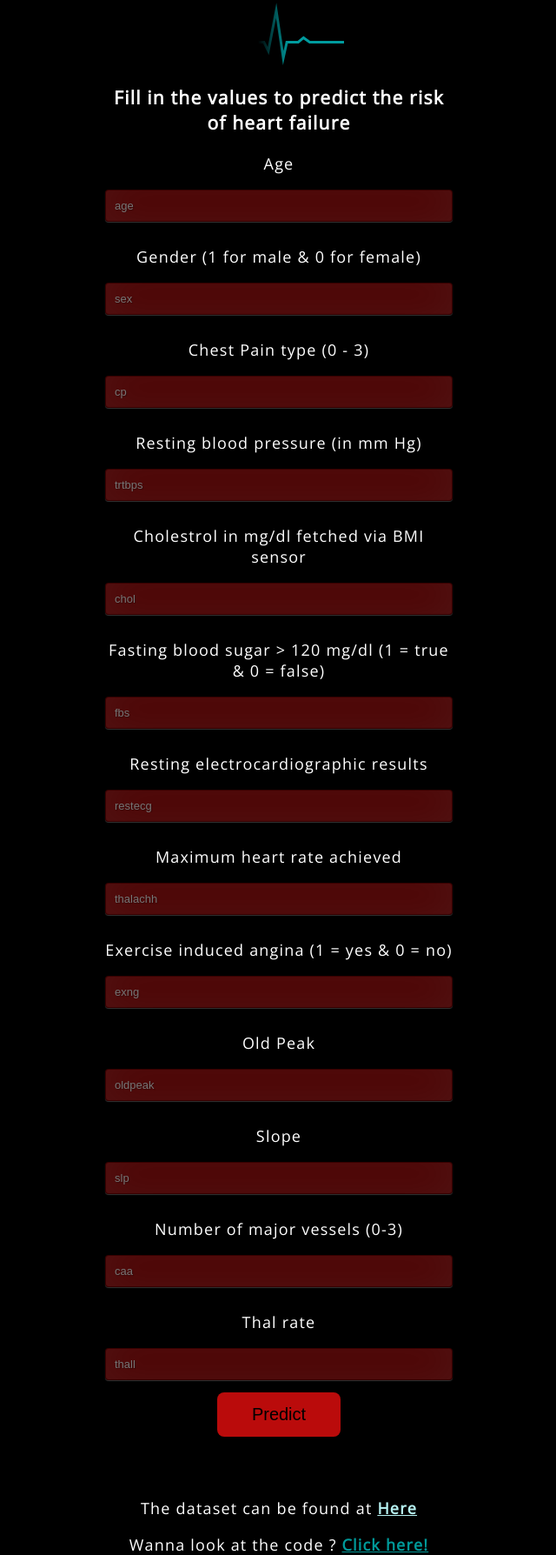
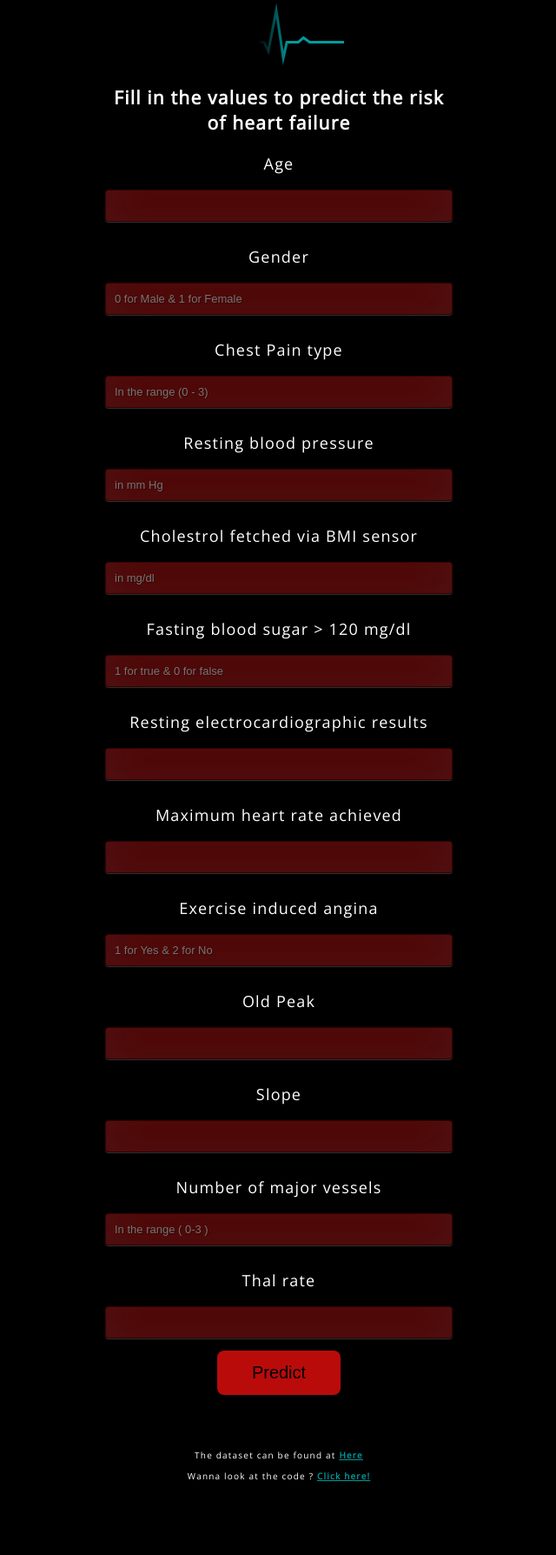
Before and after one commit to AyushSinha29/Heart-Attack-Predictor, a Flask app: page / in a window 1280 px wide. Shown: the part 153-1941 px from the top of the page at 87% size, without its empty margins (369-1009 px from the left). After the commit the page ends 1856 px from the top, so only its background shows below. Run offline with Flask 2, Linux system fonts and the light colour scheme; parts of the project's set-up code (start-up, migrations or seed data) failed here and were passed over.

Commit message:
Update index.html

```diff
--- a/templates/index.html
+++ b/templates/index.html
@@ -33,41 +33,42 @@
 		<p><b style="color:#e60000">{{ prediction_text }}</b></p>
 		<form action="{{ url_for('predict')}}" method="post">
 			<p>Age<p>
-					<input type="text" name="age" placeholder="age" required="required" />
-			<p>Gender (1 for male & 0 for female)</p>
-					<input type="text" name="sex" placeholder="sex" required="required" />
-			<p>Chest Pain type (0 - 3)</p>
-					<input type="text" name="cp" placeholder="cp" required="required" />
-			<p>Resting blood pressure (in mm Hg)</p>
-					<input type="text" name="trtbps" placeholder="trtbps"
+					<input type="text" name="age" required="required" />
+			<p>Gender</p>
+					<input type="text" name="sex" placeholder="0 for Male & 1 for Female" required="required" />
+			<p>Chest Pain type</p>
+					<input type="text" name="cp" placeholder="In the range (0 - 3)" required="required" />
+			<p>Resting blood pressure</p>
+					<input type="text" name="trtbps" placeholder="in mm Hg"
 						required="required" />
-			<p>Cholestrol in mg/dl fetched via BMI sensor</p>
-					<input type="text" name="chol" placeholder="chol"
+			<p>Cholestrol fetched via BMI sensor</p>
+					<input type="text" name="chol" placeholder="in mg/dl"
 						required="required" />
-			<p>Fasting blood sugar > 120 mg/dl (1 = true & 0 = false)</p>
-					<input type="text" name="fbs" placeholder="fbs"
+			<p>Fasting blood sugar > 120 mg/dl </p>
+				<p></p>
+					<input type="text" name="fbs" placeholder="1 for true & 0 for false"
 						required="required" />
 			<p>Resting electrocardiographic results</p>
-					<input type="text" name="restecg" placeholder="restecg"
+					<input type="text" name="restecg"
 						required="required" />
 			<p>Maximum heart rate achieved</p>
-					<input type="text" name="thalachh" placeholder="thalachh"
+					<input type="text" name="thalachh"
 						required="required" />
-			<p>Exercise induced angina (1 = yes & 0 = no)</p>
-					<input type="text" name="exng" placeholder="exng"
+			<p>Exercise induced angina</p>
+					<input type="text" name="exng" placeholder="1 for Yes & 2 for No"
 						required="required" />
 			<p>Old Peak</p>
-					<input type="text" name="oldpeak" placeholder="oldpeak"
+					<input type="text" name="oldpeak"
 						required="required" />
 			<p>Slope</p>
-					<input type="text" name="slp" placeholder="slp"
+					<input type="text" name="slp"
 						required="required" />
 
-			<p>Number of major vessels (0-3)</p>
-					<input type="text" name="caa" placeholder="caa"
+			<p>Number of major vessels </p>
+					<input type="text" name="caa" placeholder="In the range ( 0-3 )"
 						required="required" />
 			<p>Thal rate</p>
-					<input type="text" name="thall" placeholder="thall"
+					<input type="text" name="thall"
 						required="required" />
 
 
@@ -76,14 +77,13 @@
 
 		<br>
 		<br>
-		<p>The dataset can be found at <b> <a
+		<p style="font-size:10px;">The dataset can be found at <b> <a
 			href="https://www.kaggle.com/rashikrahmanpritom/heart-attack-analysis-prediction-dataset"
-			style="color:#b5f0f0">Here</a></p> </b>
-		<p>Wanna look at the code ?<b> <a
-					href="https://github.com/abdelrahman-montasser/risk-of-heart-failure-using-machine-learning"
-					style="color:#009999">Click here!</a></p> </b>
+			style="color:#009999;font-size:10px;">Here</a></p> </b>
+		<p style="font-size:10px;">Wanna look at the code ?<b> <a
+					href="https://github.com/AyushSinha29/Heart-Attack-Predictor"
+					style="color:#009999;font-size:10px;">Click here!</a></p> </b>
 	</div>
-
 
 </body>
 
```
